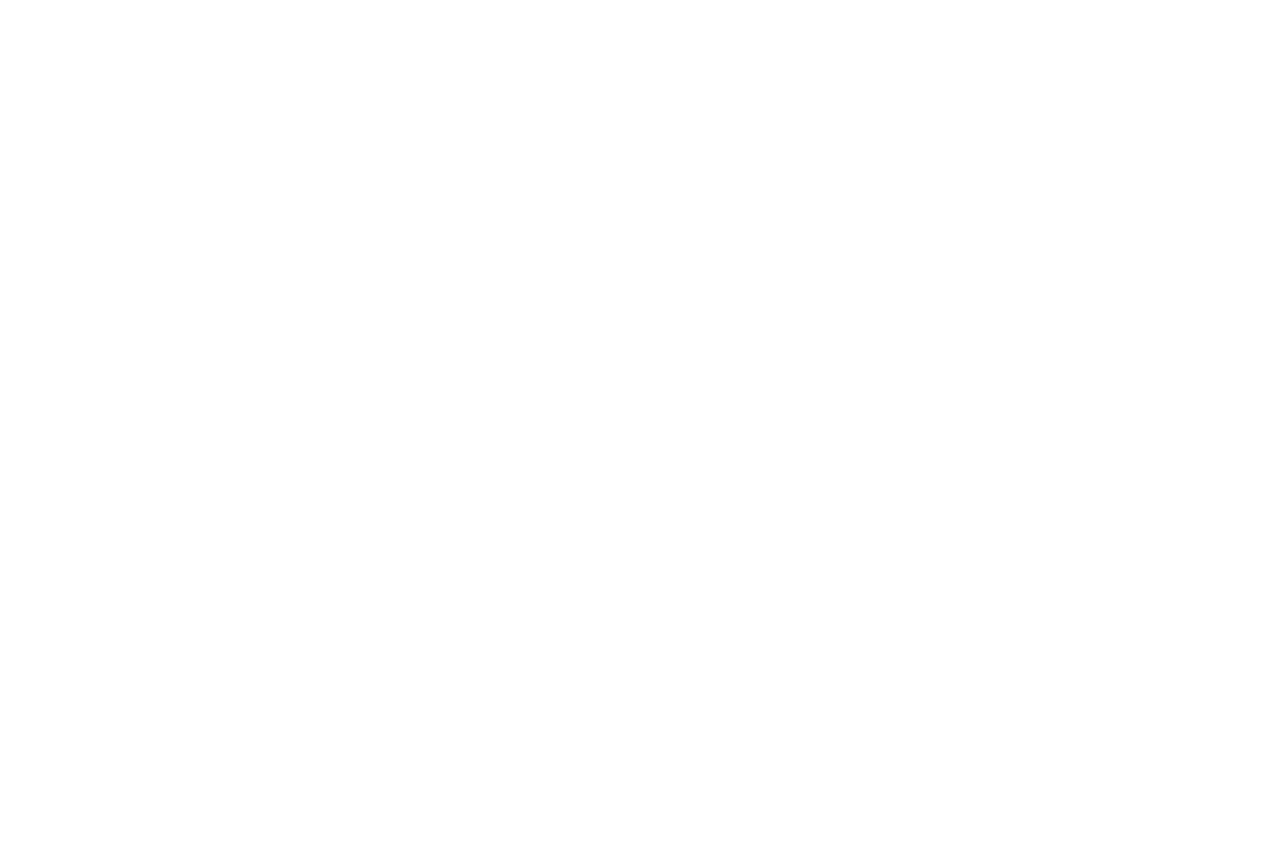
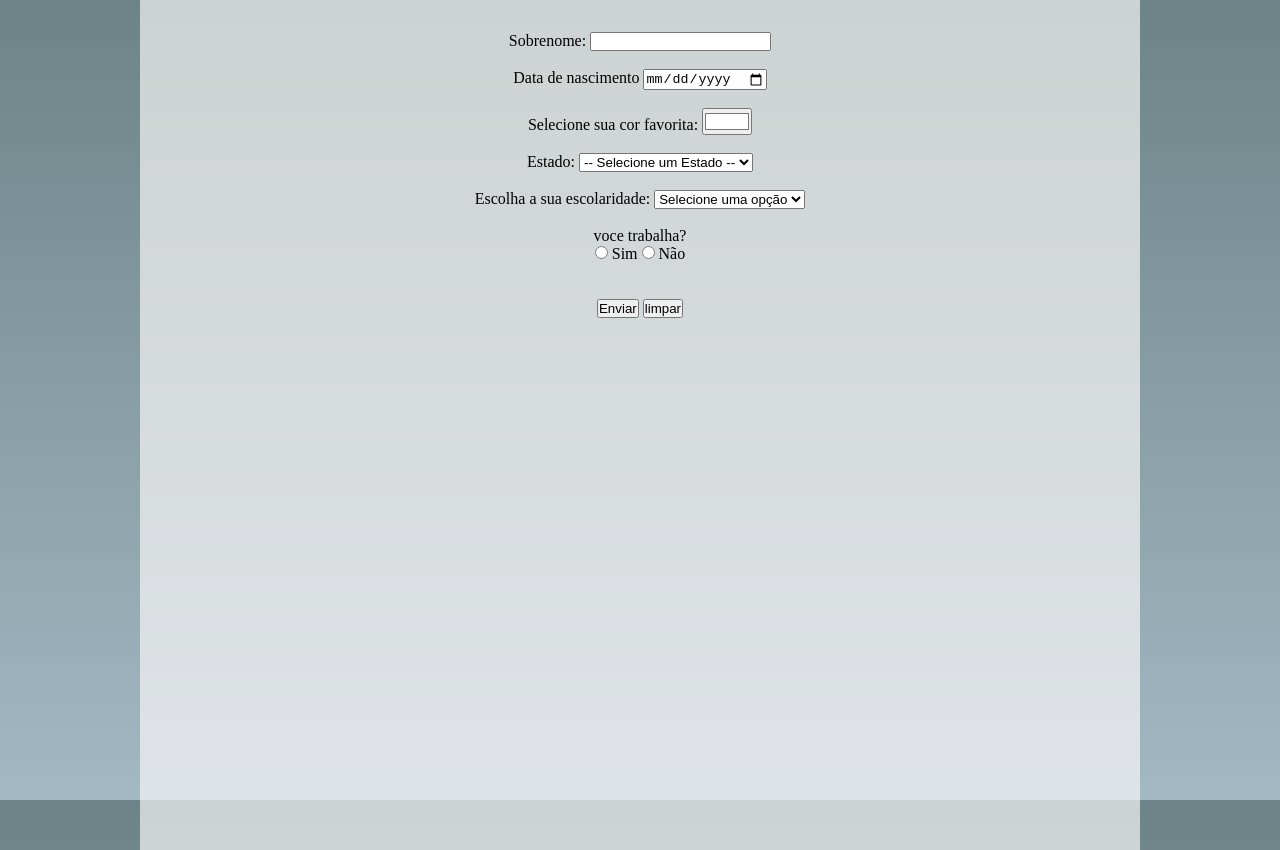
Before and after one commit to LeanderFreitas/formulario-para-prencheer-, a plain HTML site: page index.html in a window 1280 px wide. Before the commit the page ends 800 px from the top, so only its background shows below. Drawn offline with Linux system fonts and the light colour scheme.

Commit message:
HTML esta completo

```diff
--- a/index.html
+++ b/index.html
@@ -7,8 +7,81 @@
     <link rel="stylesheet" href="style.css">
 </head>
 <body>
-    <h1>
+    <main>
+        <section>
+                <h1>Preencher os dados no formulário.</h1>
+            <label for="fname">Nome:</label>
+            <input type="text" id="fname" name="fname"><br>
+            <br>
 
-    </h1>
+            <br>
+            <label for="lname">Sobrenome:</label>
+            <input type="text" id="lname" name="lname">
+            <br>
+
+            <br>
+            <label for="data">Data de nascimento</label>
+            <input type="date" name="event_date"><br>
+            <br>
+
+            <label for="favcolor">Selecione sua cor favorita:</label>
+            <input type="color" id="favcolor" name="favcolor" value="#ffffff">
+            <br>
+            <br>
+            <label for="estado">Estado:</label>
+                <select id="estado" name="estado">
+                    <option value="">-- Selecione um Estado --</option>
+                    <option value="AC">Acre</option>
+                    <option value="AL">Alagoas</option>
+                    <option value="BA">Bahia</option>
+                    <option value="CE">Ceará</option>
+                    <option value="DF">Distrito Federal</option>
+                    <option value="ES">Espírito Santo</option>
+                    <option value="GO">Goiás</option>
+                    <option value="MA">Maranhão</option>
+                    <option value="MT">Mato Grosso</option>
+                    <option value="MS">Mato Grosso do Sul</option>
+                    <option value="MG">Minas Gerais</option>
+                    <option value="PA">Pará</option>
+                    <option value="PB">Paraíba</option>
+                    <option value="PR">Paraná</option>
+                    <option value="PE">Pernambuco</option>
+                    <option value="PI">Piauí</option>
+                    <option value="RJ">Rio de Janeiro</option>
+                    <option value="RN">Rio Grande do Norte</option>
+                    <option value="RS">Rio Grande do Sul</option>
+                    <option value="RO">Rondônia</option>
+                    <option value="RR">Roraima</option>
+                    <option value="SC">Santa Catarina</option>
+                    <option value="SP">São Paulo</option>
+                    <option value="SE">Sergipe</option>
+                    <option value="TO">Tocantins</option>
+                </select>
+                    <br>
+                    <br>
+                       <label for="escolaridade">Escolha a sua escolaridade:</label>
+                    <select name="escolaridade" id="escolaridade">
+                        <option value="">Selecione uma opção</option>
+                        <option value="Ensino Fundamental">Ensino Fundamental</option>
+                        <option value="Ensino Médio">Ensino Médio</option>
+                        <option value="Ensino Superior">Ensino Superior</option>
+                        <option value="Pós-Graduação">Pós-Graduação</option>
+                        <option value="Outro">Outro</option>
+                    </select>
+                    <br>
+                    <br>
+                    <p>voce trabalha?</p>
+                <input type="radio" id="isim" name="fav_language" value="sim">
+                <label for="sim">Sim</label>
+                <input type="radio" id="inão" name="fav_language" value="não">
+                <label for="não">Não</label><br>
+                    <br>
+                    <br>
+                <p class="dados">
+                    <input class="submit" type="submit" value="Enviar">
+                    <input class="reset" type="reset" value="limpar">
+                </p>
+        </section>
+    </main>
 </body>
 </html>
--- a/style.css
+++ b/style.css
@@ -0,0 +1,27 @@
+*{
+    padding: 0px;
+    margin: 0px;
+    box-sizing: border-box;
+}
+body{
+     height: 100vh;
+    width: 100vw;
+    display: flex;
+    flex-flow: row nowrap;
+    justify-content: center;
+    align-items: center;
+    background: linear-gradient(to top,#A4B8C4, #6E8387);
+}
+section{
+    background-color:#fcfafaab ;
+    height: 900px;
+    width: 1000px;
+    text-align: center;
+    display: block  ;
+}
+h1{
+
+}
+label{
+
+}
```
